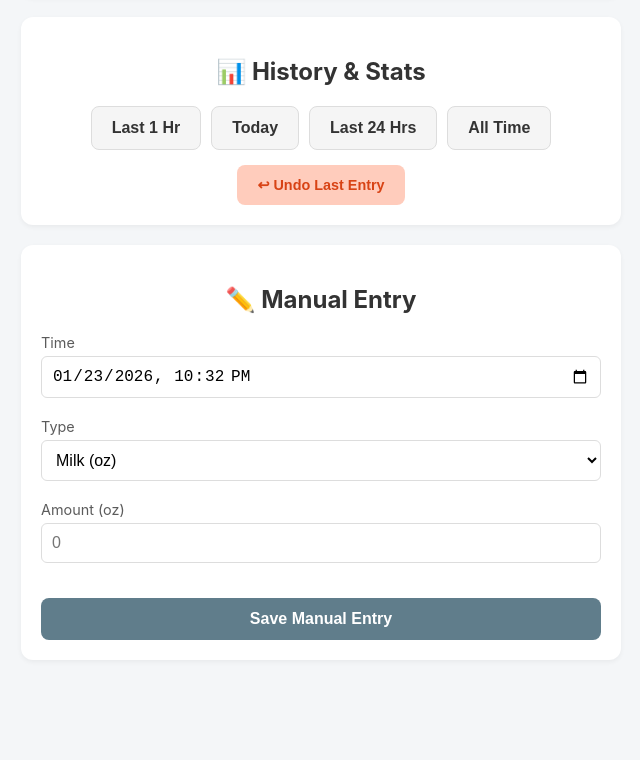
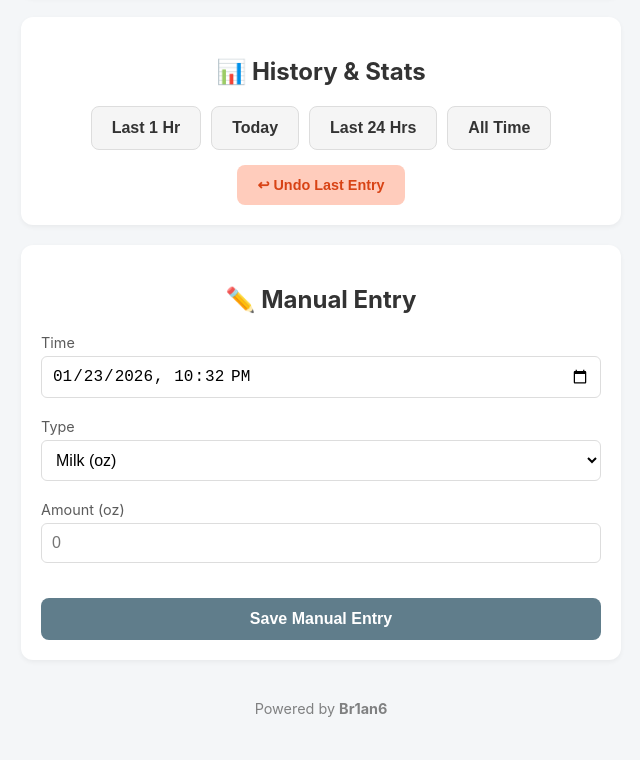
Before and after one commit to Br1an6/baby-logger, a website with bundled scripts: page public/index.html in a window 1280 px wide. Shown: the part 1063-1823 px from the top of the page, without its empty margins (319-959 px from the left). Before the commit the page ends 1763 px from the top, so only its background shows below. Built offline with nearby package versions, Linux system fonts and the light colour scheme.

Commit message:
feat: add footer with github link and ignore exe files

```diff
--- a/public/index.html
+++ b/public/index.html
@@ -152,6 +152,23 @@
             padding: 8px 12px;
             font-size: 0.9em;
         }
+
+        footer {
+            margin-top: 40px;
+            padding-bottom: 40px;
+            text-align: center;
+            font-size: 0.9em;
+            color: var(--text-color);
+            opacity: 0.6;
+        }
+        footer a {
+            color: inherit;
+            text-decoration: none;
+            font-weight: bold;
+        }
+        footer a:hover {
+            text-decoration: underline;
+        }
     </style>
 </head>
 <body>
@@ -276,6 +293,10 @@
         <button type="button" class="btn-action" style="background-color: #607d8b;" onclick="submitManualEntry()">Save Manual Entry</button>
     </div>
 
+    <footer>
+        Powered by <a href="https://github.com/Br1an6/baby-logger" target="_blank">Br1an6</a>
+    </footer>
+
     <script src="app.js"></script>
     <script>
         // Set default manual time to now
```
Also changed, not shown: 1 other file.
